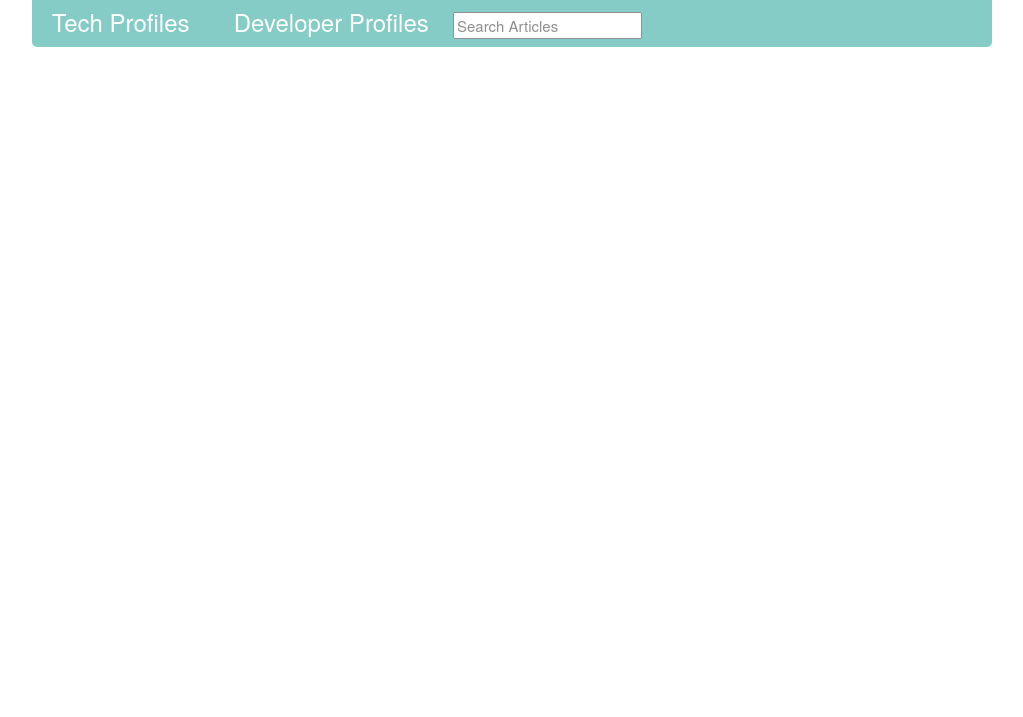
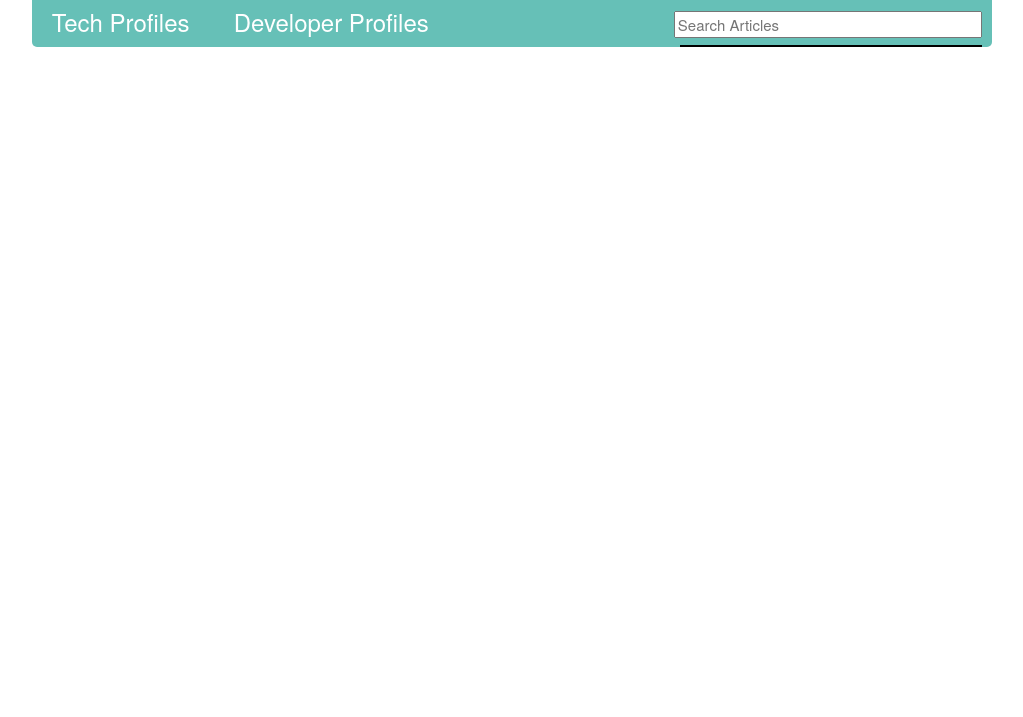
Before and after one commit to caitecoll/solo_project, a website: page public/views/index.html in a window 1280 px wide. Shown: the part 83-800 px from the top of the page, without its empty margins (190-1213 px from the left). Drawn offline with Linux system fonts and the light colour scheme; no server answers; files whose address does not match are found by name.

Commit message:
Initial styling complete on live search

```diff
--- a/public/sass_styles/sass_files/style.scss
+++ b/public/sass_styles/sass_files/style.scss
@@ -6,7 +6,9 @@ $navBackgroundColor: #759aaf;
 
 
 .topNavlist {
+  position: absolute;
   height: 40px;
+  z-index: 2;
   line-height: 30px;
   margin: 0 auto 15px auto;
   padding-top: 10px;
@@ -14,12 +16,46 @@ $navBackgroundColor: #759aaf;
   border-bottom-right-radius: 5px;
   border-bottom-left-radius: 5px;
   background-color: #66c0b7;
-  opacity: .8;
-  li {
+  //opacity: .8;
+  .navlink {
+    //position: fixed;
     font-size: 24px;
     display: inline;
     list-style-type: none;
     padding-top: 7px;
+  }
+  ul {
+    //position: fixed;
+    display: inline;
+  }
+  .search {
+    //position: fixed;
+    float: right;
+    margin-right: 10px;
+    margin-top: 4px;
+    margin-bottom: 0;
+    width: 300px;
+  }
+  .searchResults {
+    //position: fixed;
+    float: right;
+    //position: relative;
+    margin-right: 10px;
+    margin-top: 4px;
+    width: 300px;
+    display: inline-block;
+    vertical-align: top;
+    list-style-type: none;
+    background: white;
+    opacity: 1;
+    border: solid black 1px;
+  }
+  .searchList {
+    //position: fixed;
+    list-style-type: none;
+    li {
+      margin-bottom: 0;
+    }
   }
 }
 
@@ -35,6 +71,10 @@ $navBackgroundColor: #759aaf;
   float: right;
   /*vertical-align: bottom;*/
   text-align: center;
+}
+
+.mainContent {
+  margin-top: 80px;
 }
 
 h3 {
--- a/public/views/index.html
+++ b/public/views/index.html
@@ -27,7 +27,7 @@
                 <div ng-include="'views/templates/nav.html'"></div>
             </div>
         </div>
-        <div class="row">
+        <div class="row mainContent">
             <main ng-view class="twelve columns"></main>
         </div>
     </div>
--- a/public/views/templates/nav.html
+++ b/public/views/templates/nav.html
@@ -1,10 +1,12 @@
 <div ng-controller="SearchController" class="row topNavlist">
     <ul>
-        <li><a href="#techprofile" class="navItem">Tech Profiles</a></li>
-        <li><a href="#devprofile" class="navItem">Developer Profiles</a></li>
-        <input ng-model="searchText" ng-change="change(text)" placeholder="Search Articles" />
+        <li class="navlink"><a href="#techprofile" class="navItem">Tech Profiles</a></li>
+        <li class="navlink"><a href="#devprofile" class="navItem">Developer Profiles</a></li>
     </ul>
-    <ul>
-        <li ng-repeat="article in articles"><a class="result">{{article.article_title}}</a></li>
-    </ul>
+        <input class="search" ng-model="searchText" ng-change="change(text)" placeholder="Search Articles" />
+            <div class="searchResults">
+                <ul class="searchList">
+                    <li ng-repeat="article in articles"><a class="result">{{article.article_title}}</a></li>
+                </ul>
+            </div>
 </div>
```
Also changed, not shown: public/sass_styles/css_files/style.css, 2 other files.
